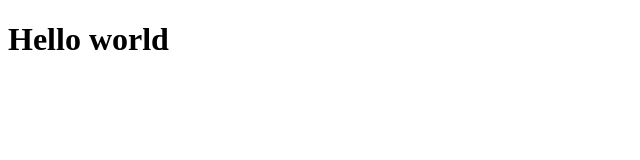
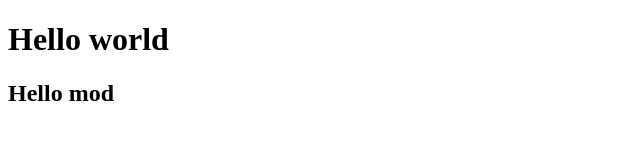
Before and after one commit to atashbek/project, a plain HTML site: page index.html in a window 1280 px wide. Shown: the whole page, without its empty margins (0-640 px from the left). Drawn offline with Linux system fonts and the light colour scheme.

Commit message:
Hello mod

```diff
--- a/index.html
+++ b/index.html
@@ -8,6 +8,7 @@
 </head>
 <body>
   <h1>Hello world</h1>
+  <h2>Hello mod</h2>
 
 </body>
 </html>
```
